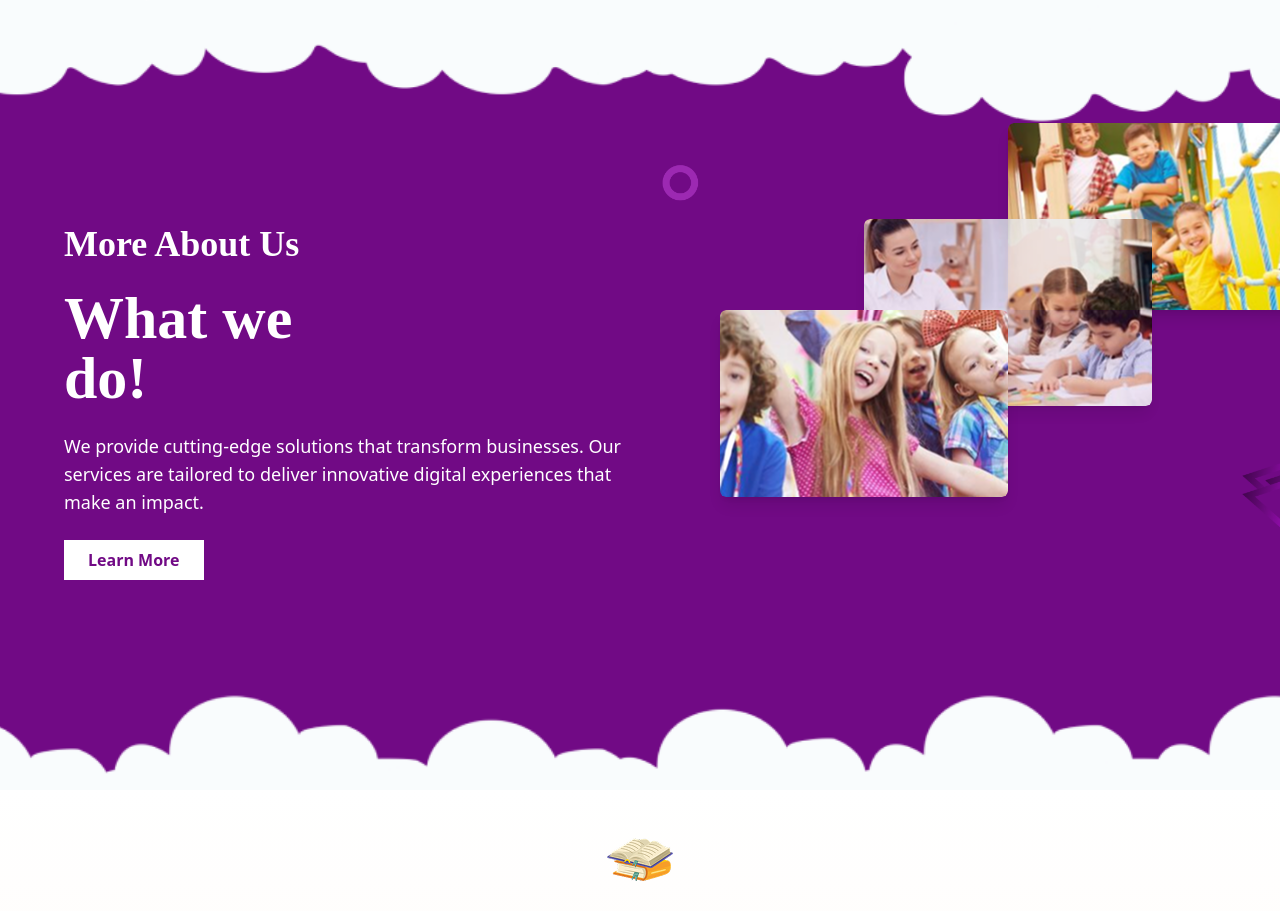
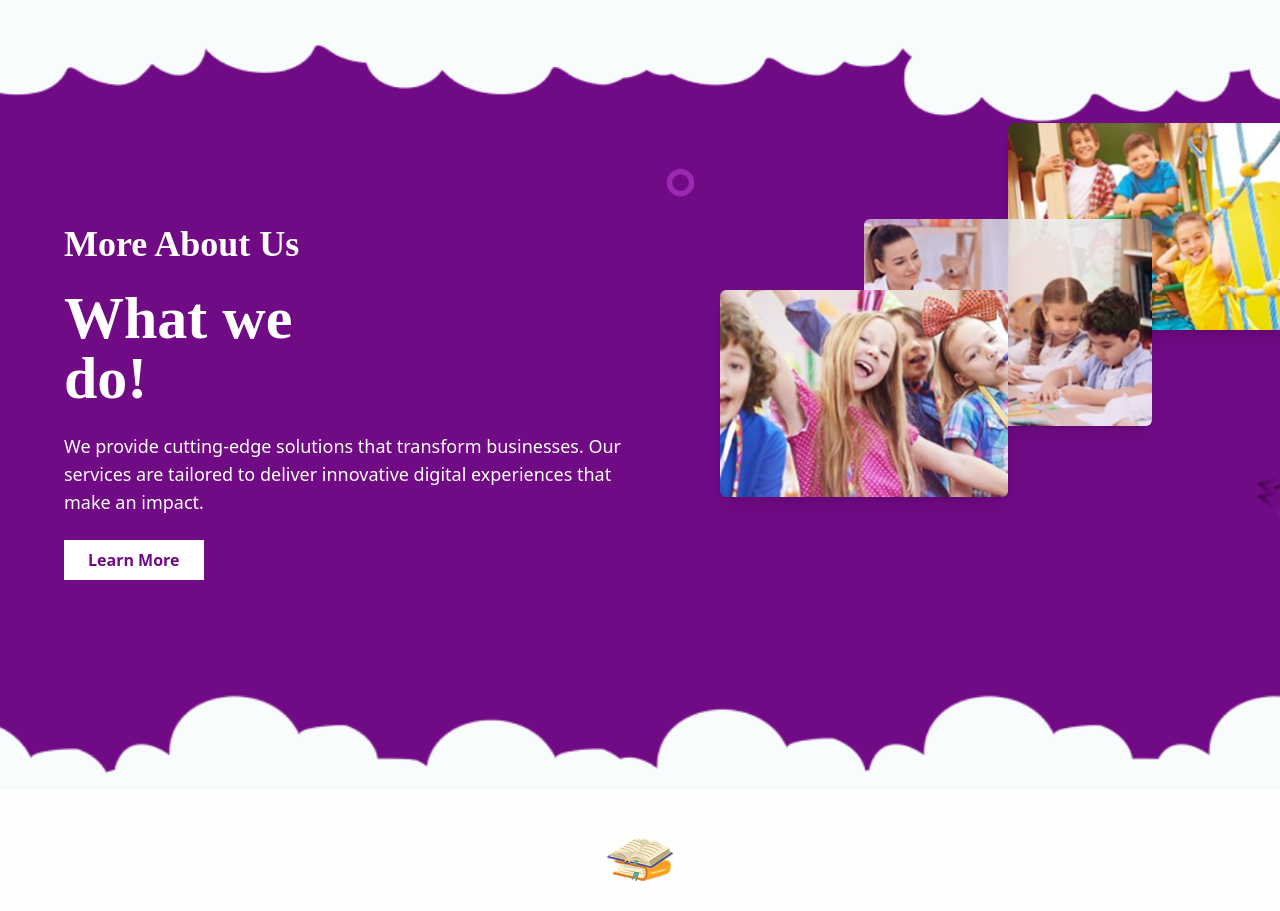
Before and after one commit to Prateek-rajput-007/Nextjs-Frontend, a Next.js app: page / in a window 1280 px wide. Shown: the part 1820-2731 px from the top of the page. Built offline with nearby package versions, Linux system fonts and the light colour scheme.

Commit message:
initial commit

```diff
--- a/src/app/components/More.js
+++ b/src/app/components/More.js
@@ -1,3 +1,4 @@
+
 
 "use client";
 import Image from "next/image";
@@ -12,16 +13,16 @@ export default function More() {
       </div>
 
       {/* Left Section - Text Content */}
-      <div className="w-full md:w-1/2 max-w-[587px] text-white space-y-6 z-10 relative">
+      <div className="w-full md:w-1/2 max-w-[587px] text-white space-y-6 z-10 relative mt-20 md:mt-0">
         {/* New Images - Above Heading */}
         <div className="absolute left-[-12rem] top-[-5rem] w-1/4 h-1/4 overflow-hidden z-40">
-          <Image src="/more-1.png" alt="Image 4" fill className="object-cover" />
+          <Image src="/more-1.png" alt="Image 4" fill className="object-contain" />
         </div>
         <div className="absolute left-[35rem] top-[-5rem] w-1/5 h-1/5 overflow-hidden z-40">
-          <Image src="/more-2.png" alt="Image 4" fill className="object-cover" />
+          <Image src="/more-2.png" alt="Image 4" fill className="object-contain" />
         </div>
         <div className="absolute right-[-45rem] bottom-[2rem] w-1/4 h-1/4 overflow-hidden z-40">
-          <Image src="/more-1.png" alt="Image 5" fill className="object-cover" />
+          <Image src="/more-1.png" alt="Image 5" fill className="object-contain" />
         </div>
 
         <h2 className="text-3xl font-righteous sm:text-4xl font-bold">
@@ -44,20 +45,20 @@ export default function More() {
       </div>
 
       {/* Right Section - Image Stack */}
-      <div className="w-full md:w-1/2 max-w-[585px] h-[374px] relative mt-12 md:mt-0">
+      <div className="w-full md:w-1/2 max-w-[585px] h-[374px] relative mt-12 md:mt-0 flex flex-col items-center">
         {/* Third image (bottom layer) */}
-        <div className="absolute top-[-5rem] right-[-5rem] w-1/2 h-1/2 rounded-md overflow-hidden shadow-lg z-10">
-          <Image src="/image11.png" alt="Image 3" fill className="object-cover rounded-md" />
+        <div className="absolute top-[-5rem] right-[-5rem] w-1/2 h-auto rounded-md overflow-hidden shadow-lg z-10">
+          <Image src="/image11.png" alt="Image 3" width={300} height={200} className="object-contain w-full h-full" />
         </div>
 
         {/* Second image (middle layer) */}
-        <div className="absolute top-[1rem] right-[4rem] w-1/2 h-1/2 rounded-md overflow-hidden shadow-lg opacity-90 z-20">
-          <Image src="/image13.png" alt="Image 2" fill className="object-cover rounded-md" />
+        <div className="absolute top-[1rem] right-[4rem] w-1/2 h-auto rounded-md overflow-hidden shadow-lg opacity-90 z-20">
+          <Image src="/image13.png" alt="Image 2" width={300} height={200} className="object-contain w-full h-full" />
         </div>
 
         {/* First image (top layer) */}
-        <div className="absolute bottom-[5rem] left-[5rem] w-1/2 h-1/2 rounded-md overflow-hidden shadow-lg z-30">
-          <Image src="/image12.png" alt="Image 1" fill className="object-cover rounded-md" />
+        <div className="absolute bottom-[5rem] left-[5rem] w-1/2 h-auto rounded-md overflow-hidden shadow-lg z-30">
+          <Image src="/image12.png" alt="Image 1" width={300} height={200} className="object-contain w-full h-full" />
         </div>
       </div>
 
```
